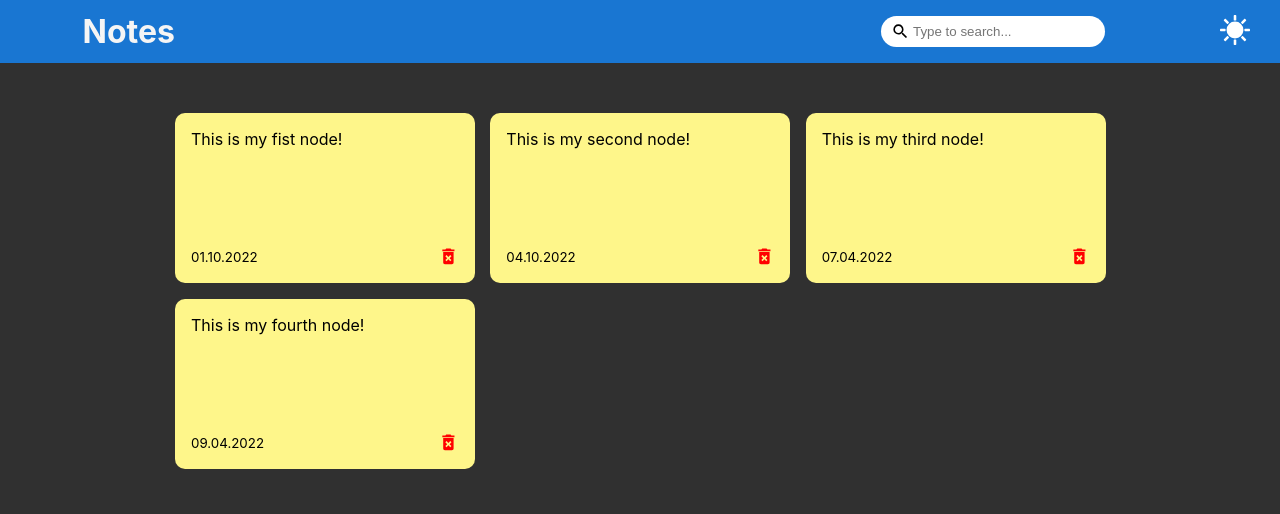
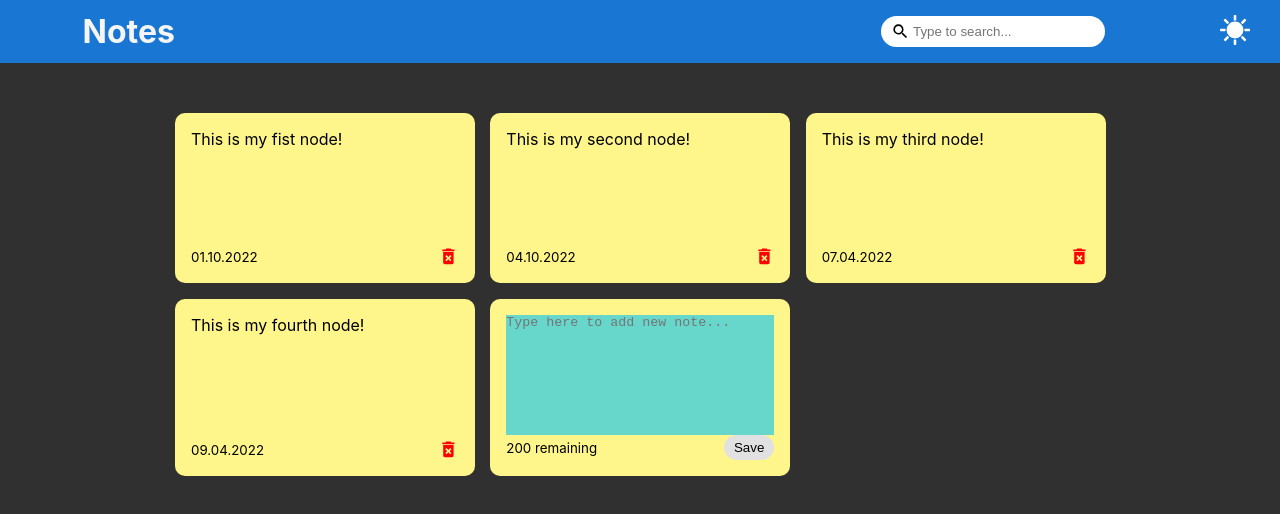
Before and after one commit to Segnities/react-notes-app, a React (Create React App) app: page / in a window 1280 px wide. Shown: the top 514 px of the page. Built offline with nearby package versions, Linux system fonts and the light colour scheme.

Commit message:
you can add new todo

```diff
--- a/src/components/AddNote.jsx
+++ b/src/components/AddNote.jsx
@@ -1,11 +1,39 @@
-import React from 'react';
+import React, { useState } from "react";
 
-const AddNote = () => {
-    return (
-        <div>
+const AddNote = ({ handleAddNote }) => {
+  const [noteText, setNoteText] = useState("");
 
+  const CHARACTER_LIMIT = 200;
+
+  function handleChangeNoteText(event) {
+    setNoteText(event.target.value);
+  }
+
+  function handleSaveNote() {
+    handleAddNote(noteText);
+  }
+
+  return (
+    <div>
+      <div className="note new-note">
+        <div className="note-body"></div>
+        <textarea
+          rows={"8"}
+          cols={"10"}
+          placeholder="Type here to add new note..."
+          value={noteText}
+          onChange={handleChangeNoteText}
+          maxLength={CHARACTER_LIMIT}
+        ></textarea>
+        <div className="note-footer">
+          <small>{CHARACTER_LIMIT - noteText.length} remaining</small>
+          <button className="save-note" onClick={handleSaveNote}>
+            Save
+          </button>
         </div>
-    );
+      </div>
+    </div>
+  );
 };
 
 export default AddNote;
--- a/src/components/NoteList.jsx
+++ b/src/components/NoteList.jsx
@@ -3,6 +3,7 @@ import React from "react";
 import Note from "./Note";
 
 import '../styles/Notes.css';
+import AddNote from "./AddNote";
 
 const NoteList = ({ notes, handleAddNote, handleRemoveNote }) => {
   return (
@@ -15,6 +16,7 @@ const NoteList = ({ notes, handleAddNote, handleRemoveNote }) => {
           handleRemoveNote={handleRemoveNote}
         />
       ))}
+      <AddNote handleAddNote={handleAddNote}/>
     </div>
   );
 };
--- a/src/styles/Notes.css
+++ b/src/styles/Notes.css
@@ -26,3 +26,25 @@
   cursor: pointer;
   color: red;
 }
+
+.new-note textarea {
+  border: none;
+  resize: none;
+  background-color: #67d7cc;
+}
+
+.new-note textarea:focus {
+  outline: none;
+}
+
+.save-note {
+    background-color: #e1e1e1;
+    border: none;
+    border-radius: 15px;
+    padding: 5px 10px 5px 10px;
+}
+
+.save-note:hover {
+  background-color: #ededed;
+  cursor: pointer;
+}
```
